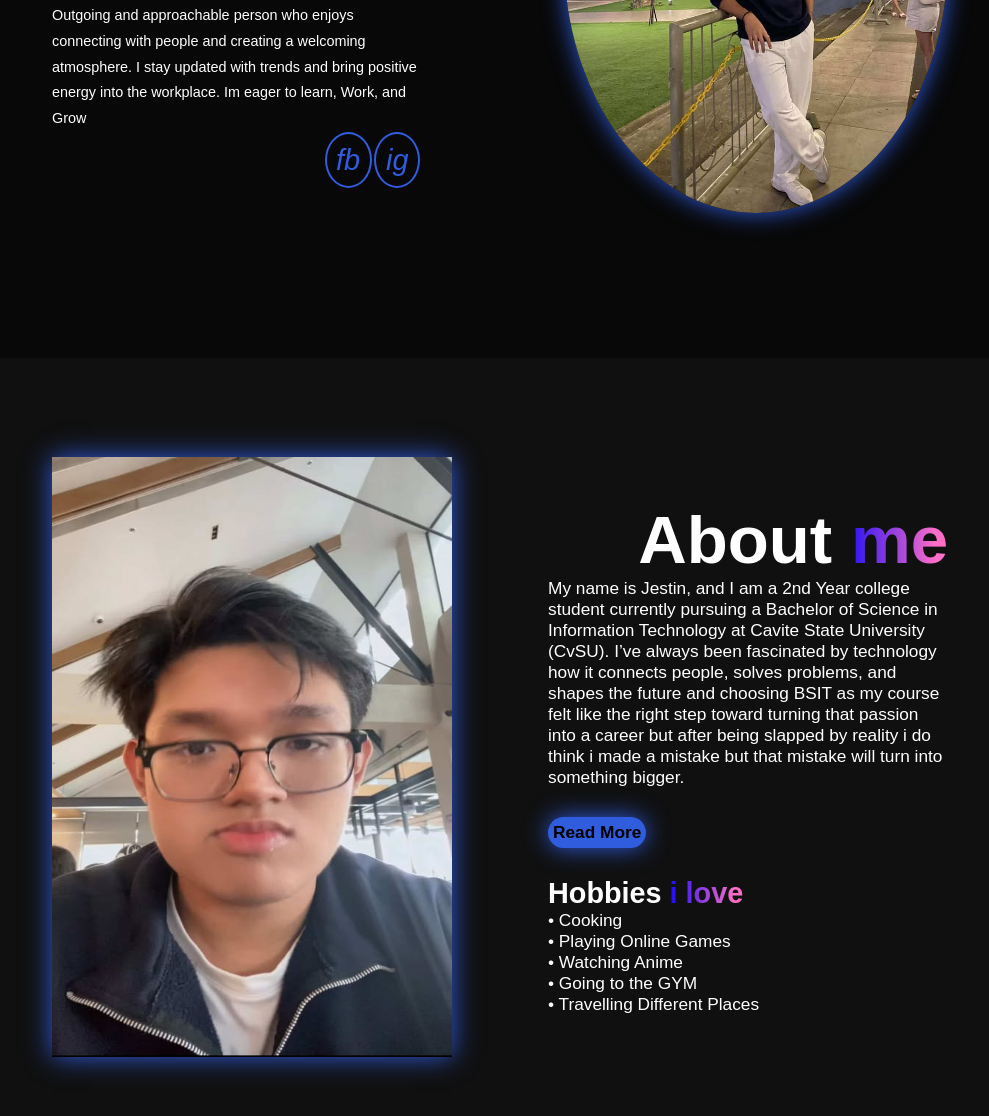
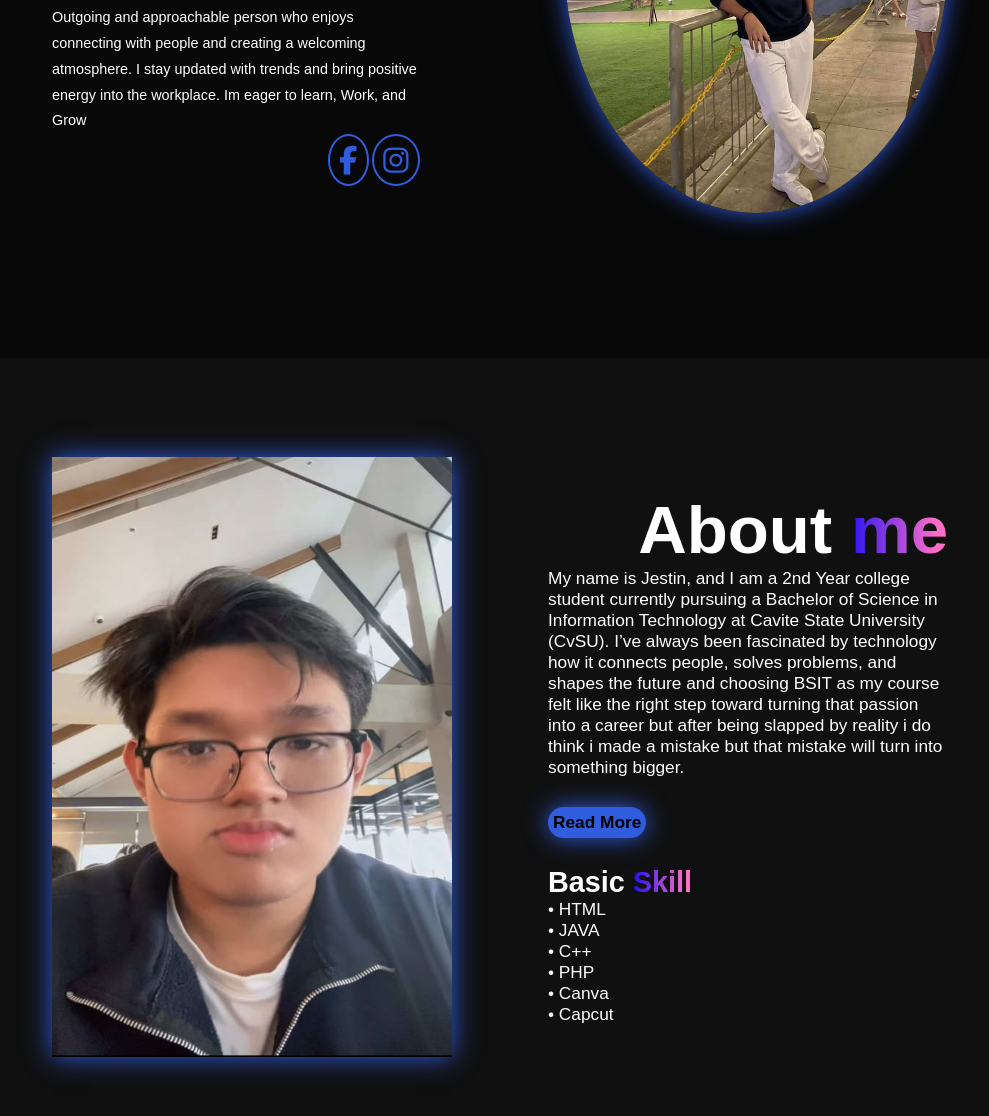
Before and after one commit to jezcoding/Jez-Portfolio, a plain HTML site: page portfolio.html in a window 1280 px wide. Shown: the part 442-1558 px from the top of the page, without its empty margins (140-1129 px from the left). Drawn offline with Linux system fonts and the light colour scheme; a script that the page names is missing.

Commit message:
adding logo and changing skills

```diff
--- a/portfolio.html
+++ b/portfolio.html
@@ -7,7 +7,7 @@
     <title>Portfolio Website</title>
 
     <link rel="stylesheet" href="style.css" />
-    <link href=""  rel="stylesheet"/>
+    <link rel="stylesheet"href="https://cdnjs.cloudflare.com/ajax/libs/font-awesome/6.5.1/css/all.min.css">
 
   </head>
   <header class="header">
@@ -39,15 +39,18 @@
             energy into the workplace. Im eager to learn, Work, and Grow
           </p>
 
-
           <div class="social-icons">
-            <a href="https://www.facebook.com/jestincarl.capili.3">
-              <i class="facebook">fb</i>
+             <a href="https://www.facebook.com/jestincarl.capili.3" target="_blank">
+             <i class="fa-brands fa-facebook-f"></i>
             </a>
 
-            <a href="https://www.instagram.com/lazyjez/">
-              <i class="instagram">ig</i>
+            <a href="https://www.instagram.com/lazyjez/" target="_blank">
+            <i class="fa-brands fa-instagram"></i>
             </a>
+
+          </div>
+
+
 
             </div>
 
@@ -76,12 +79,13 @@
 
             <div class="about-content">
 
-        <h3 class="hobbies">Hobbies<span> i love </span></h3>
-          <p>• Cooking <br>
-             • Playing Online Games<br>
-             • Watching Anime<br>
-             • Going to the GYM<br>
-             • Travelling Different Places<br>
+        <h3 class="hobbies">Basic<span> Skill </span></h3>
+          <p>• HTML <br>
+             • JAVA<br>
+             • C++<br>
+             • PHP<br>
+             • Canva<br>
+             • Capcut<br>
           </p>
 
         </div>
```
